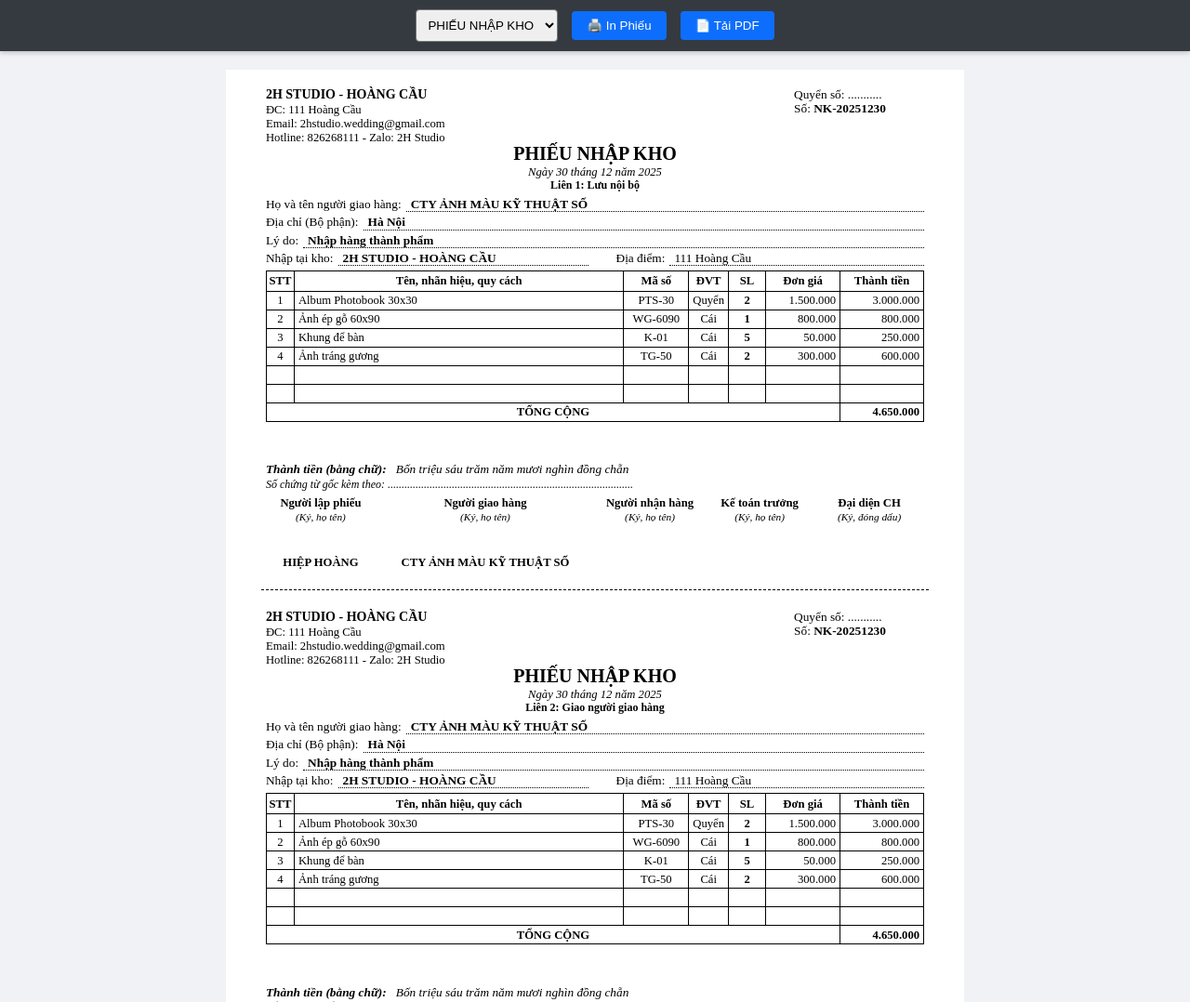
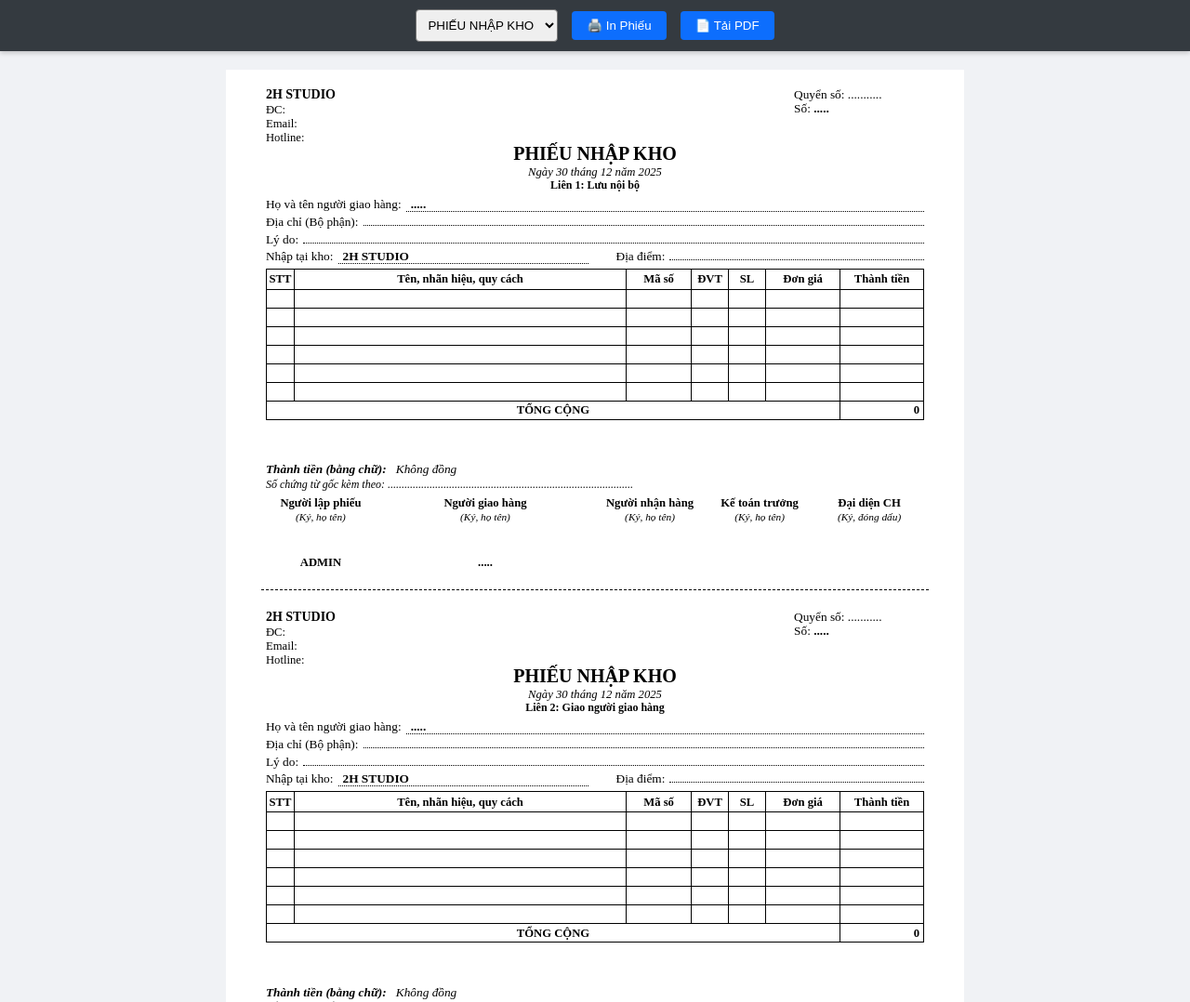
Before and after one commit to hiephoangstudio-source/phieuxuatnhapkho, a plain HTML site: page phieu_xuat_nhap.html in a window 1280 px wide. Shown: the top 1078 px of the page at 93% size. Drawn offline with Linux system fonts and the light colour scheme; a web font is replaced by a local one.

Commit message:
Update phieu_xuat_nhap.html

```diff
--- a/phieu_xuat_nhap.html
+++ b/phieu_xuat_nhap.html
@@ -3,7 +3,7 @@
 <head>
     <meta charset="UTF-8">
     <meta name="viewport" content="width=device-width, initial-scale=1.0">
-    <title>Phieu Kho A4 (Final Fix)</title>
+    <title>In Phiếu Kho (AppSheet Integration)</title>
 
     <script src="https://cdnjs.cloudflare.com/ajax/libs/html2pdf.js/0.10.1/html2pdf.bundle.min.js"></script>
 
@@ -14,8 +14,8 @@
 
         body {
             font-family: 'Times New Roman', serif;
-            font-size: 10pt; /* Giữ size chữ chuẩn */
-            line-height: 1.15; /* Co dòng lại một chút để tiết kiệm diện tích dọc */
+            font-size: 10pt;
+            line-height: 1.15;
             color: #000;
             background-color: #f0f2f5;
             margin: 0;
@@ -24,6 +24,7 @@
 
         @page { size: A4 portrait; margin: 0; }
 
+        /* --- UI ACTIONS --- */
         .actions-container {
             position: sticky; top: 0; display: flex; justify-content: center; align-items: center; gap: 15px;
             width: 100%; background-color: #343a40; padding: 10px; z-index: 2000;
@@ -38,46 +39,40 @@
             width: 210mm;
             height: 296mm;
             background: white;
-            padding: 5mm 10mm; /* Lề trang in an toàn */
+            padding: 5mm 10mm; /* Lề in an toàn */
             display: flex;
             flex-direction: column;
             justify-content: space-between;
         }
 
-        /* --- CẤU HÌNH LIÊN --- */
+        /* --- CẤU TRÚC LIÊN --- */
         .voucher-section {
-            /* Fix cứng chiều cao mỗi liên để đảm bảo cân đối */
-            height: 48%;
+            height: 48%; /* Fix cứng chiều cao */
             display: flex;
             flex-direction: column;
             padding: 0 5px;
         }
 
-        /* --- KHOẢNG CÁCH GIỮA & ĐƯỜNG CẮT --- */
         .middle-gap {
-            height: 4%; /* Khoảng cách giữa 2 liên */
-            display: flex;
-            align-items: center;
-            justify-content: center;
+            height: 4%;
+            display: flex; align-items: center; justify-content: center;
         }
         .cut-line {
-            width: 100%;
-            border-top: 1px dashed #000;
-            height: 1px;
+            width: 100%; border-top: 1px dashed #000; height: 1px;
         }
 
-        /* --- NỘI DUNG --- */
+        /* --- HEADER & TITLE --- */
         .header-section { display: flex; justify-content: space-between; align-items: flex-start; margin-bottom: 2px; }
         .studio-name { font-weight: bold; font-size: 10.5pt; text-transform: uppercase; margin-bottom: 1px; display: block;}
         .studio-info { font-size: 9.5pt; line-height: 1.2; }
         .voucher-num { font-size: 10pt; text-align: left;}
 
-        .title-section { text-align: center; margin-bottom: 5px; margin-top: -5px; } /* Đẩy title lên sát header hơn */
+        .title-section { text-align: center; margin-bottom: 5px; margin-top: -5px; }
         .main-title { font-size: 15pt; font-weight: bold; text-transform: uppercase; margin: 0; }
         .date-sub { font-style: italic; font-size: 9.5pt; margin: 1px 0; }
         .lien-info { font-weight: bold; font-size: 9pt; }
 
-        /* Form Inputs */
+        /* --- FORM --- */
         .form-row { display: flex; align-items: baseline; margin-bottom: 3px; }
         .label { white-space: nowrap; margin-right: 5px; font-size: 10pt; }
         .value { flex: 1; border-bottom: 1px dotted #000; font-weight: bold; padding-left: 5px; font-size: 10pt; }
@@ -85,7 +80,7 @@
         .double-row { display: flex; gap: 15px; margin-bottom: 3px; }
         .half-row { flex: 1; display: flex; align-items: baseline; }
 
-        /* Table - Tối ưu diện tích */
+        /* --- TABLE --- */
         table.stock-table { width: 100%; border-collapse: collapse; font-size: 9.5pt; margin: 5px 0; }
         table.stock-table th { border: 1px solid #000; padding: 2px; background: #fff; font-weight: bold; height: 22px; vertical-align: middle;}
         table.stock-table td { border: 1px solid #000; padding: 2px 4px; height: 20px; vertical-align: middle; }
@@ -94,19 +89,18 @@
         .right { text-align: right; }
         .bold { font-weight: bold; }
 
-        /* Footer */
+        /* --- FOOTER & SIGNATURE --- */
         .money-text { font-weight: bold; font-style: italic; margin-bottom: 2px; font-size: 10pt; margin-top: 2px; }
         .attach-text { font-style: italic; font-size: 9pt; margin-bottom: 5px; }
 
-        /* --- XỬ LÝ CHỮ KÝ (FIX LỖI TRÀN DÒNG) --- */
         .signatures { display: flex; justify-content: space-between; text-align: center; margin-top: 5px; }
 
-        /* Chia lại tỷ lệ cột: Cột người giao/nhận (Tên công ty dài) sẽ rộng hơn */
-        .sig-col { flex: 0.8; } /* Cột thường (Lập phiếu, Kế toán...) nhỏ lại */
-        .sig-col-large { flex: 1.6; } /* Cột Tên đối tác rộng gấp đôi */
+        /* Cấu hình cột ký tự động giãn */
+        .sig-col { flex: 0.8; }
+        .sig-col-large { flex: 1.6; }
 
         .sig-title { font-weight: bold; font-size: 9.5pt; margin-bottom: 2px; }
-        .sig-note { font-style: italic; font-size: 8.5pt; margin: 0 0 35px 0; } /* Khoảng ký 35px là đủ */
+        .sig-note { font-style: italic; font-size: 8.5pt; margin: 0 0 35px 0; }
         .sig-name { font-weight: bold; font-size: 9.5pt; text-transform: uppercase; }
 
         @media print {
@@ -135,33 +129,57 @@
     </div>
 
     <script>
-        // --- DỮ LIỆU ---
+        // --- 1. XỬ LÝ NHẬN DỮ LIỆU TỪ URL APPSHEET ---
+        const params = new URLSearchParams(window.location.search);
+
+        // Hàm helper để parse JSON danh sách hàng hóa (An toàn)
+        function getItemsFromUrl() {
+            try {
+                // Nhận tham số &items=... chứa chuỗi JSON
+                const itemsStr = params.get('items');
+                return itemsStr ? JSON.parse(itemsStr) : [];
+            } catch (e) {
+                console.error("Lỗi đọc dữ liệu sản phẩm:", e);
+                return [];
+            }
+        }
+
+        // Logic xác định loại phiếu (Nhập/Xuất) từ các tham số AppSheet hay dùng
+        let detectedType = 'import';
+        const rawType = (params.get('loai_phieu') || params.get('hang_muc') || '').toLowerCase();
+        if (rawType.includes('xuất') || rawType.includes('chi') || rawType === 'export') {
+            detectedType = 'export';
+        }
+
+        // Object dbData nhận giá trị từ URL
         const dbData = {
             meta: {
-                id_phieu: "NK-20251230",
-                ngay_lap: "2025-12-30",
-                nguoi_tao: "Hiệp Hoàng",
-                loai_phieu: "import"
+                // Ưu tiên id_phieu, nếu ko có thì lấy id_thu_chi
+                id_phieu: params.get('id_phieu') || params.get('id_thu_chi') || ".....",
+                ngay_lap: params.get('ngay_lap') || new Date().toISOString().split('T')[0],
+                nguoi_tao: params.get('nguoi_tao') || "Admin",
+                loai_phieu: detectedType
             },
             studio: {
-                ten: "2H STUDIO - HOÀNG CẦU",
-                dia_chi: "111 Hoàng Cầu",
-                email: "2hstudio.wedding@gmail.com",
-                hotline: "826268111 - Zalo: 2H Studio"
+                ten: params.get('ten_studio') || "2H STUDIO",
+                dia_chi: params.get('dia_chi_studio') || params.get('diachi_studio') || "",
+                email: params.get('email_studio') || "",
+                hotline: params.get('hotline_studio') || params.get('dienthoai_studio') || ""
             },
             doi_tac: {
-                ten: "CTY ẢNH MÀU KỸ THUẬT SỐ",
-                dia_chi: "Hà Nội"
+                // Ưu tiên ten_doi_tac, nếu ko có lấy doi_tuong (từ code concatenate của bạn)
+                ten: params.get('ten_doi_tac') || params.get('doi_tuong') || ".....",
+                dia_chi: params.get('dia_chi_doi_tac') || params.get('dia_chi') || ""
             },
-            san_pham: [
-                { ten: "Album Photobook 30x30", ma: "PTS-30", dvt: "Quyển", sl: 2, don_gia: 1500000, thanh_tien: 3000000 },
-                { ten: "Ảnh ép gỗ 60x90", ma: "WG-6090", dvt: "Cái", sl: 1, don_gia: 800000, thanh_tien: 800000 },
-                { ten: "Khung để bàn", ma: "K-01", dvt: "Cái", sl: 5, don_gia: 50000, thanh_tien: 250000 },
-                { ten: "Ảnh tráng gương", ma: "TG-50", dvt: "Cái", sl: 2, don_gia: 300000, thanh_tien: 600000 },
-            ],
-            ly_do: "Nhập hàng thành phẩm"
+            // Nếu URL không có &items, hiển thị mảng rỗng (để hiện dòng kẻ trắng)
+            san_pham: getItemsFromUrl(),
+
+            // Ưu tiên ly_do, nếu ko có lấy noi_dung
+            ly_do: params.get('ly_do') || params.get('noi_dung') || ""
         };
 
+
+        // --- 2. CÁC HÀM TIỆN ÍCH ---
         function readNumberInVietnamese(number) {
             const units=["","một","hai","ba","bốn","năm","sáu","bảy","tám","chín"];
             const groupUnits=[""," nghìn"," triệu"," tỷ"," nghìn tỷ"," triệu tỷ"];
@@ -178,8 +196,7 @@
             const title = isImport ? "PHIẾU NHẬP KHO" : "PHIẾU XUẤT KHO";
             let labelPerson, labelKho, sigGiaoTitle, sigNhanTitle, sigGiaoName, sigNhanName;
 
-            // Logic tên cột chữ ký và tên người ký
-            // Mẹo: Cột nào chứa tên công ty dài thì dùng class 'sig-col-large'
+            // Logic cột chữ ký (Resize cột nếu tên dài)
             let classColGiao = 'sig-col';
             let classColNhan = 'sig-col';
 
@@ -188,25 +205,38 @@
                 labelKho = "Nhập tại kho:";
                 sigGiaoTitle = "Người giao hàng";
                 sigGiaoName = dbData.doi_tac.ten;
-                classColGiao = 'sig-col-large'; // Tên NCC thường dài -> Cột rộng
+                classColGiao = 'sig-col-large'; // Tên NCC dài
 
                 sigNhanTitle = "Người nhận hàng";
-                classColNhan = 'sig-col'; // Nhân viên mình tên ngắn -> Cột nhỏ
+                sigNhanName = ""; // Tên nhân viên kho (có thể để trống để ký)
             } else {
                 labelPerson = "Họ và tên người nhận hàng:";
                 labelKho = "Xuất tại kho:";
                 sigGiaoTitle = "Người giao hàng";
-                classColGiao = 'sig-col'; // Nhân viên mình -> Cột nhỏ
+                sigGiaoName = "";
 
                 sigNhanTitle = "Người nhận hàng";
                 sigNhanName = dbData.doi_tac.ten;
-                classColNhan = 'sig-col-large'; // Tên Khách/Cty dài -> Cột rộng
+                classColNhan = 'sig-col-large'; // Tên Khách dài
             }
 
-            const d = new Date(dbData.meta.ngay_lap);
+            // Xử lý ngày
+            let d = new Date();
+            if(dbData.meta.ngay_lap) d = new Date(dbData.meta.ngay_lap);
+            if(isNaN(d.getTime())) d = new Date();
             const dateStr = `Ngày ${d.getDate().toString().padStart(2,'0')} tháng ${(d.getMonth()+1).toString().padStart(2,'0')} năm ${d.getFullYear()}`;
-            const totalMoney = dbData.san_pham.reduce((sum, item) => sum + item.thanh_tien, 0);
 
+            // Xử lý tiền
+            // Nếu có list sản phẩm -> Tính tổng. Nếu không (chỉ có tổng tiền từ URL) -> Lấy tổng tiền
+            let totalMoney = 0;
+            if (dbData.san_pham.length > 0) {
+                totalMoney = dbData.san_pham.reduce((sum, item) => sum + (Number(item.thanh_tien) || 0), 0);
+            } else {
+                // Fallback nếu truyền so_tien trực tiếp từ URL
+                totalMoney = Number(params.get('so_tien') || 0);
+            }
+
+            // Render bảng
             let rowsHtml = '';
             for (let i = 0; i < 6; i++) {
                 const item = dbData.san_pham[i];
@@ -214,12 +244,12 @@
                     rowsHtml += `
                         <tr>
                             <td class="center">${i+1}</td>
-                            <td>${item.ten}</td>
-                            <td class="center">${item.ma}</td>
-                            <td class="center">${item.dvt}</td>
-                            <td class="center bold">${item.sl}</td>
-                            <td class="right">${item.don_gia.toLocaleString('vi-VN')}</td>
-                            <td class="right">${item.thanh_tien.toLocaleString('vi-VN')}</td>
+                            <td>${item.ten || ''}</td>
+                            <td class="center">${item.ma || ''}</td>
+                            <td class="center">${item.dvt || ''}</td>
+                            <td class="center bold">${item.sl || ''}</td>
+                            <td class="right">${(Number(item.don_gia)||0).toLocaleString('vi-VN')}</td>
+                            <td class="right">${(Number(item.thanh_tien)||0).toLocaleString('vi-VN')}</td>
                         </tr>`;
                 } else {
                     rowsHtml += `<tr><td class="center">&nbsp;</td><td></td><td></td><td></td><td></td><td></td><td></td></tr>`;
@@ -307,14 +337,12 @@
                             <div class="sig-name">${dbData.meta.nguoi_tao}</div>
                         </div>
 
-                        <!-- Cột động (Large/Normal) cho Người giao -->
                         <div class="${classColGiao}">
                             <div class="sig-title">${sigGiaoTitle}</div>
                             <div class="sig-note">(Ký, họ tên)</div>
                             <div class="sig-name">${sigGiaoName || ''}</div>
                         </div>
 
-                        <!-- Cột động (Large/Normal) cho Người nhận -->
                         <div class="${classColNhan}">
                             <div class="sig-title">${sigNhanTitle}</div>
                             <div class="sig-note">(Ký, họ tên)</div>
@@ -334,7 +362,9 @@
             </div>`;
         }
 
+        // --- 3. MAIN RENDER ---
         function renderApp() {
+            // Đồng bộ dropdown với dữ liệu URL
             const uiType = document.getElementById('voucherType').value;
             const type = dbData.meta.loai_phieu || uiType;
             document.getElementById('voucherType').value = type;
```
